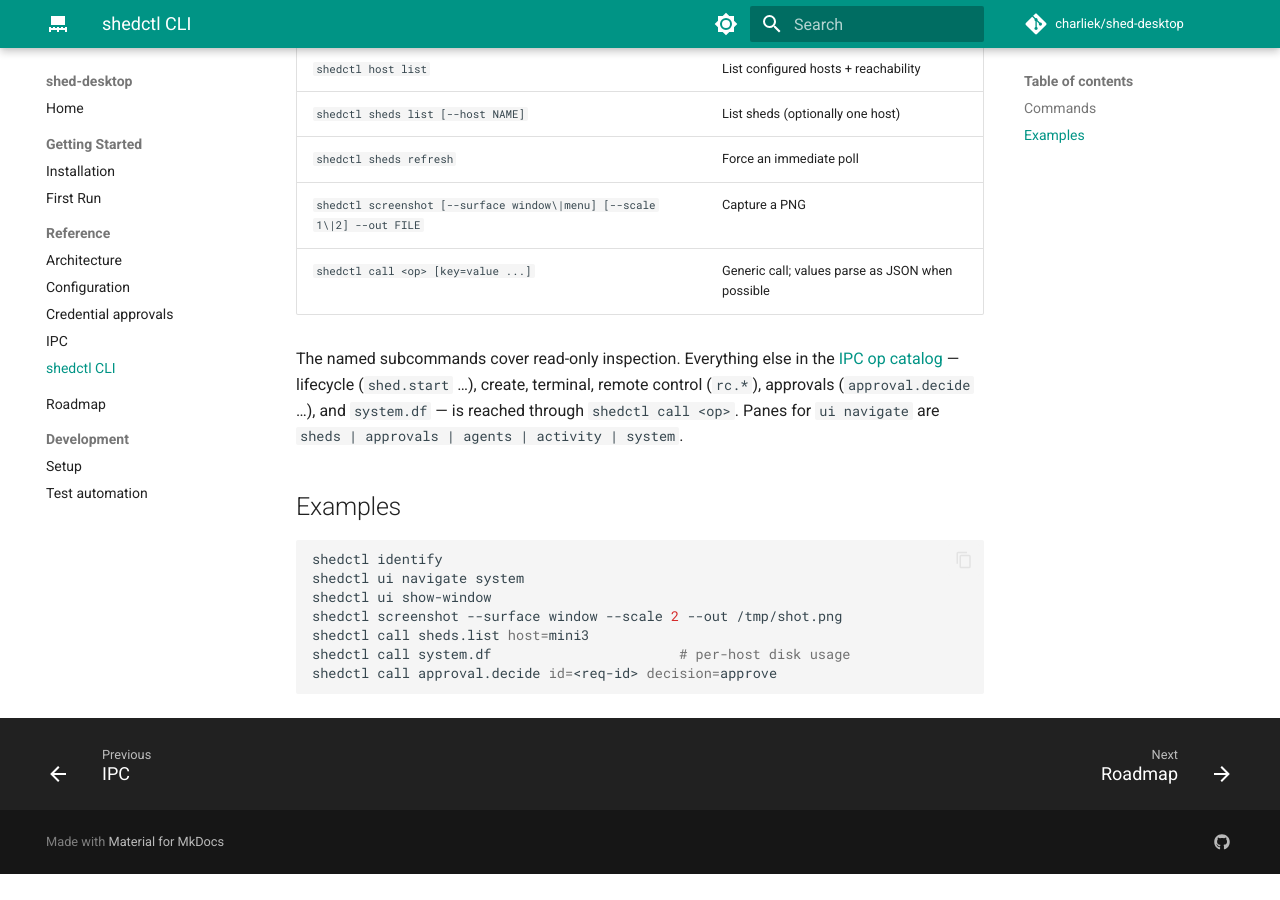
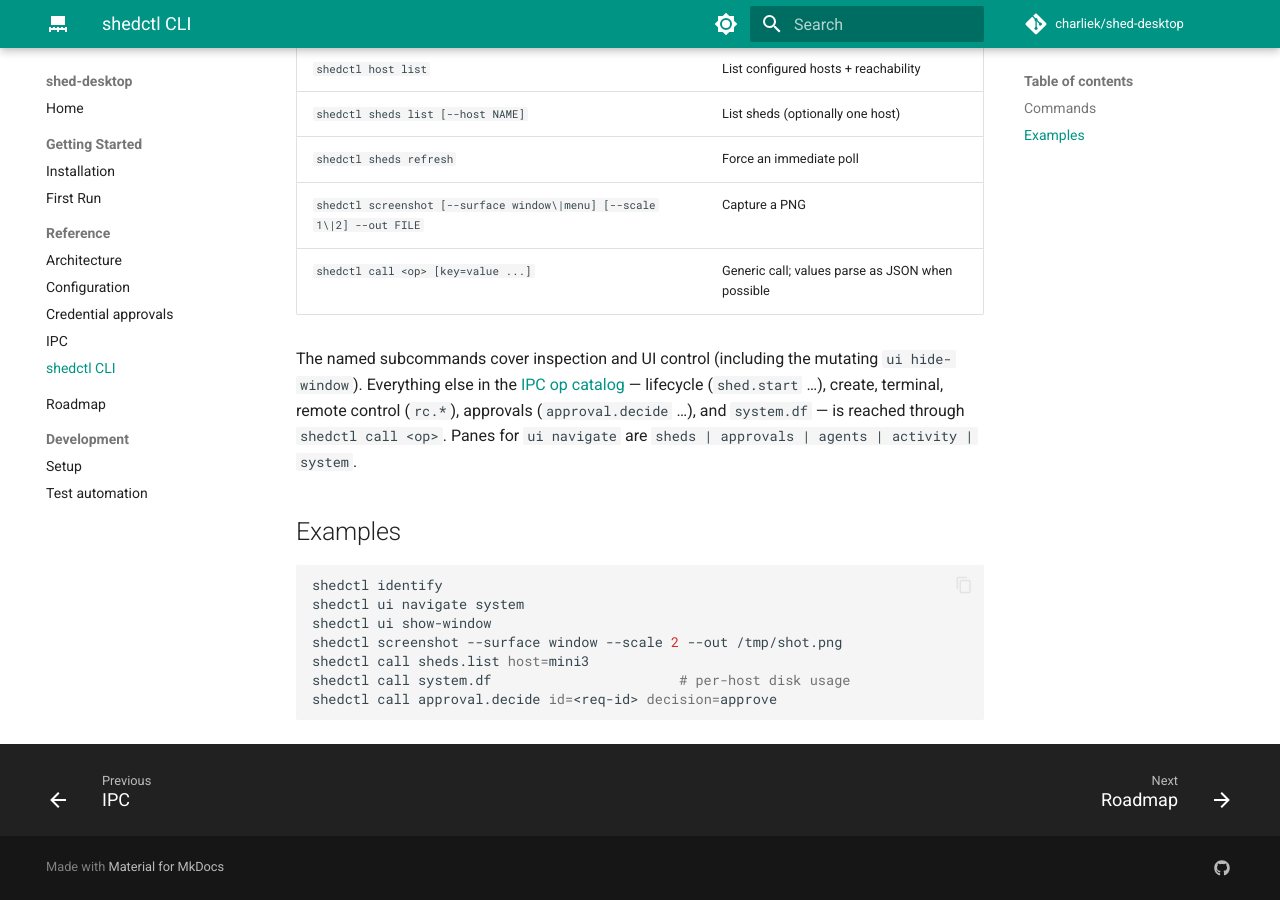
Before and after one commit to charliek/shed-desktop, an MkDocs documentation site: the page built from docs/reference/cli.md, in a window 1280 px wide and 900 px high, scrolled down 743 px. Built offline with MkDocs 1.6.1 and Material for MkDocs 9.7.7, drawn with Linux system fonts in a browser that asks for light colours; comment, search, counter and statistics services are not loaded; before the commit the page ends 1617 px from its top, so only the background shows below that.

Commit message:
chore(review): address CodeRabbit — accurate CLI docs + least-privilege CI
- docs/reference/cli.md: the "read-only inspection" claim was inaccurate
  (ui hide-window mutates; show-window/navigate/open-menu already did too)
  — reword to "inspection and UI control".
- ci.yml: add explicit workflow-level `permissions: contents: read`
  (every job only checks out + builds + tests).

Co-Authored-By: Claude Opus 4.8 (1M context) <noreply@anthropic.com>

```diff
--- a/docs/reference/cli.md
+++ b/docs/reference/cli.md
@@ -23,7 +23,8 @@ path.
 | `shedctl screenshot [--surface window\|menu] [--scale 1\|2] --out FILE` | Capture a PNG |
 | `shedctl call <op> [key=value ...]` | Generic call; values parse as JSON when possible |
 
-The named subcommands cover read-only inspection. Everything else in the
+The named subcommands cover inspection and UI control (including the mutating
+`ui hide-window`). Everything else in the
 [IPC op catalog](ipc.md) — lifecycle (`shed.start` …), create, terminal, remote control
 (`rc.*`), approvals (`approval.decide` …), and `system.df` — is reached through
 `shedctl call <op>`. Panes for `ui navigate` are `sheds | approvals | agents | activity |
```
Also changed, not shown: 1 other file.
